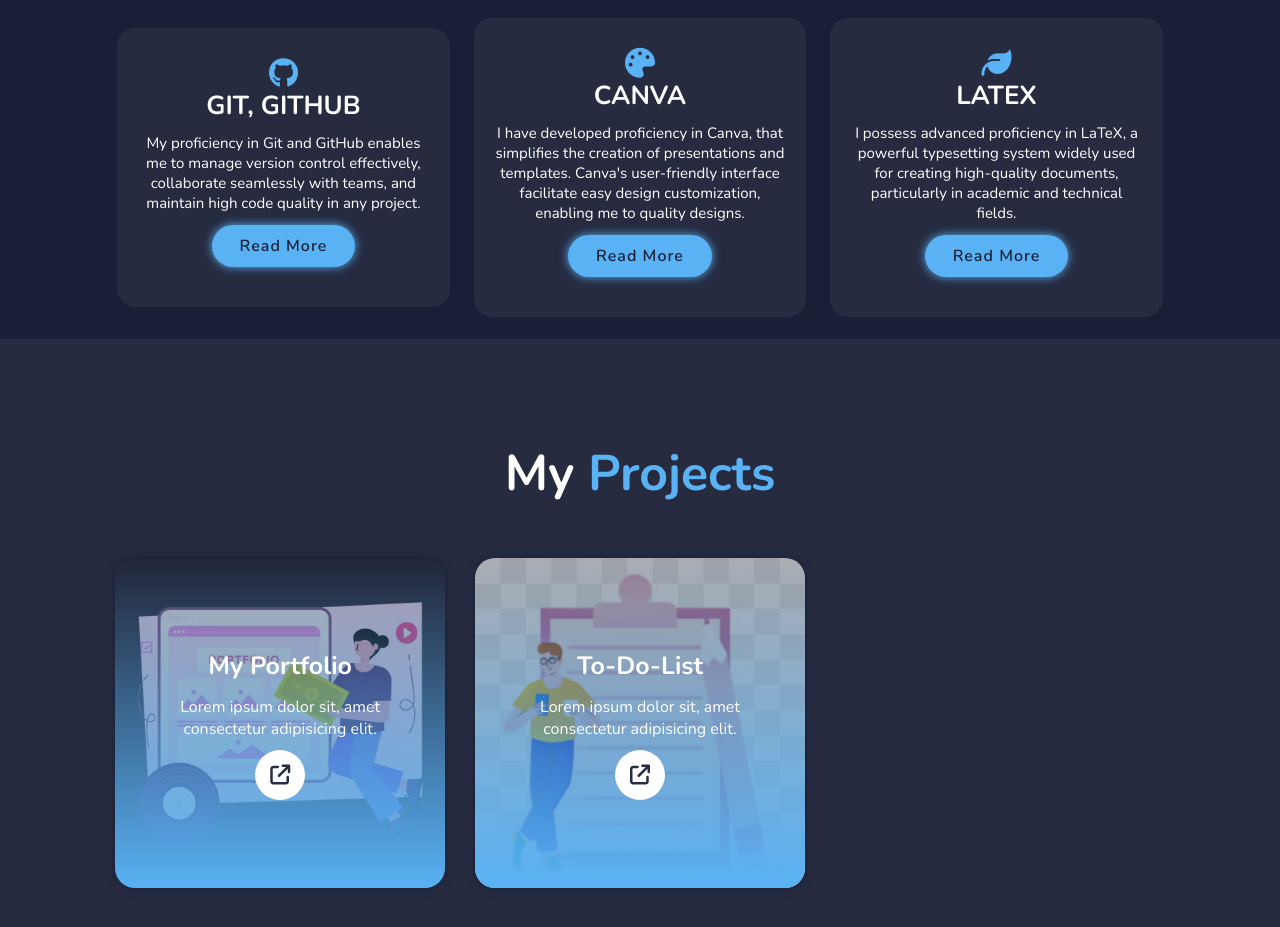
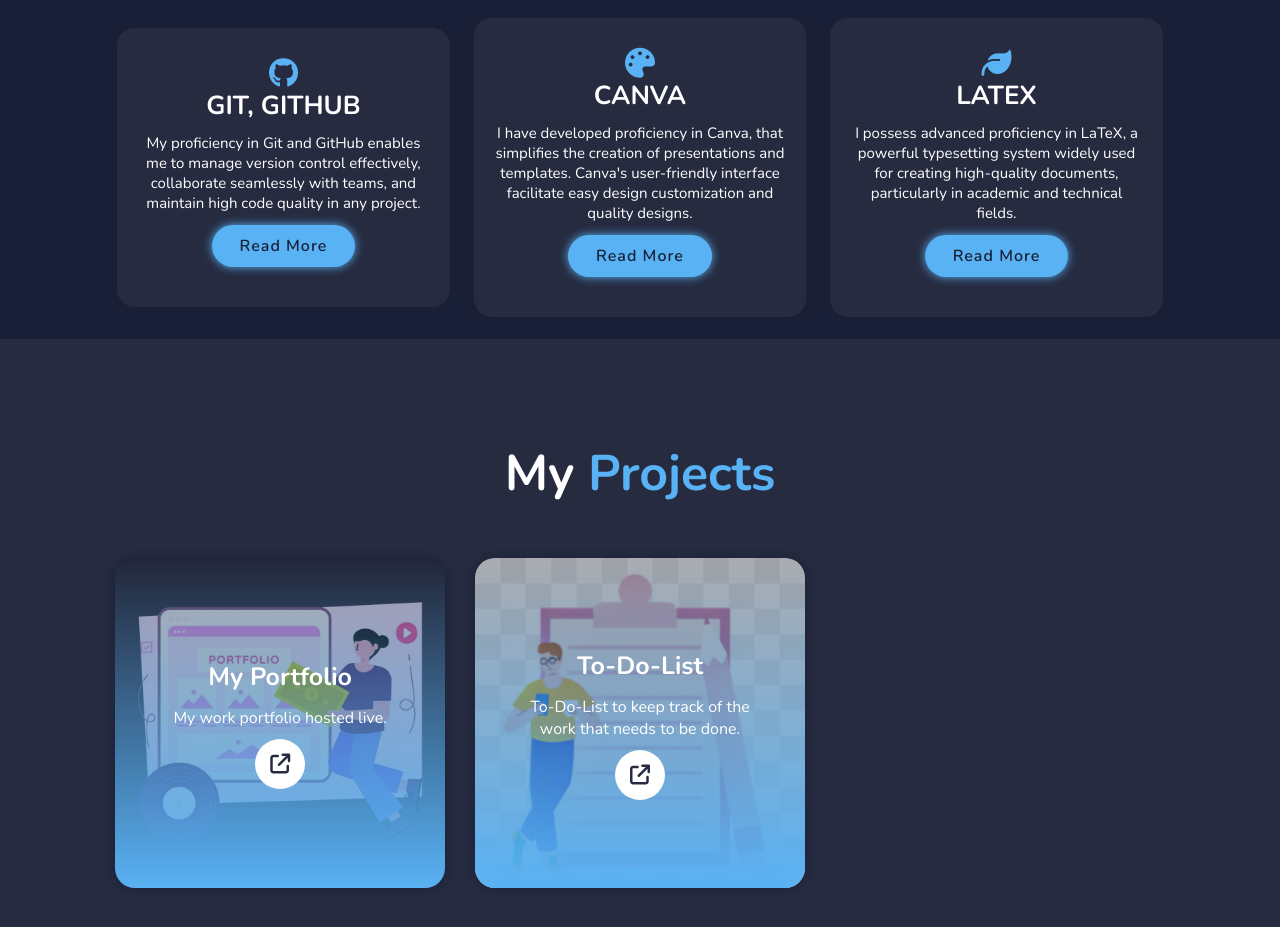
Before and after one commit to jitisha26/My-Portfolio, a plain HTML site: page index.html in a window 1280 px wide. Shown: the part 2620-3547 px from the top of the page. Drawn offline with nearby package versions, Linux system fonts and the light colour scheme.

Commit message:
updated protfolio

```diff
--- a/index.html
+++ b/index.html
@@ -138,7 +138,7 @@
                     <div class="skills-tools-box">
                         <i class="fa-solid fa-palette"></i>
                         <h3>CANVA</h3>
-                        <P>I have developed proficiency in Canva, that simplifies the creation of presentations and templates. Canva's user-friendly interface facilitate easy design customization, enabling me to quality designs.</P>
+                        <P>I have developed proficiency in Canva, that simplifies the creation of presentations and templates. Canva's user-friendly interface facilitate easy design customization and quality designs.</P>
                             <span class="read-more-content">
                                 My expertise in Canva empowers me to efficiently produce visually appealing and cohesive presentations and templates across diverse applications.
                             </span>
@@ -171,7 +171,7 @@
                 <img src="images/portfolio.webp" alt="pic">
                 <div class="project-layer">
                     <h3>My Portfolio</h3>
-                    <p>Lorem ipsum dolor sit, amet consectetur adipisicing elit.</p>
+                    <p>My work portfolio hosted live.</p>
                     <a href="https://github.com/jitisha26/My-Portfolio"><i class="fa-solid fa-arrow-up-right-from-square"></i></a>
                 </div>
             </div>
@@ -180,7 +180,7 @@
                 <img src="images/to do list.jpg" alt="pic">
                 <div class="project-layer">
                     <h3>To-Do-List</h3>
-                    <p>Lorem ipsum dolor sit, amet consectetur adipisicing elit.</p>
+                    <p>To-Do-List to keep track of the work that needs to be done.</p>
                     <a href="https://github.com/jitisha26/To-Do-List"><i class="fa-solid fa-arrow-up-right-from-square"></i></a>
                 </div>
             </div>
```
